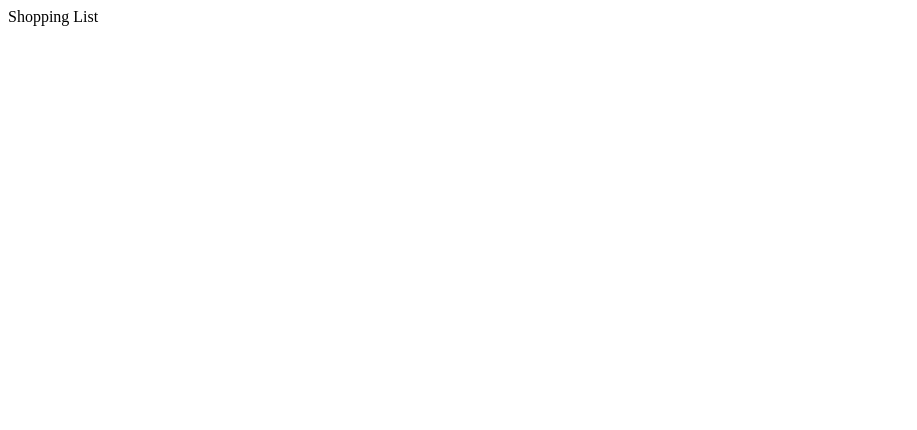
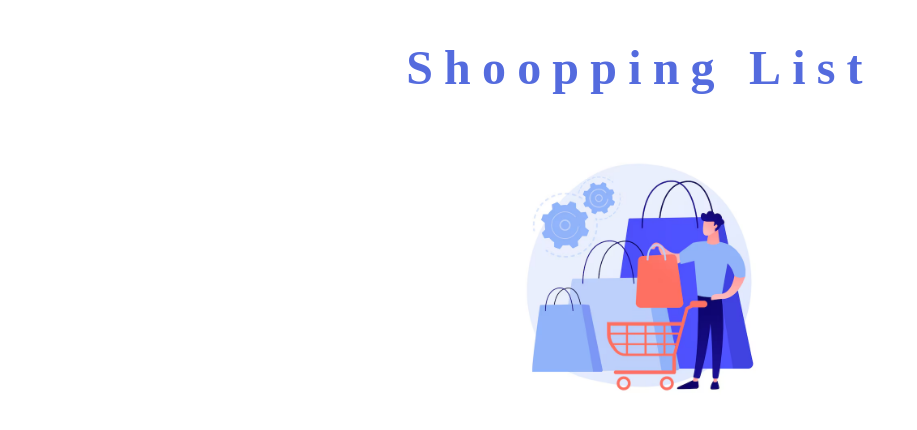
Before and after one commit to Tanish866/ShoppingList, a React (Vite) app: page / in a window 1280 px wide. Shown: the top 430 px of the page, without its empty margins (0-917 px from the left). Built offline with nearby package versions, Linux system fonts and the light colour scheme.

Commit message:
Added header to our shopping list

```diff
--- a/src/App.css
+++ b/src/App.css
@@ -0,0 +1,3 @@
+:root{
+  --light-purple: #546bde;
+}
--- a/src/App.jsx
+++ b/src/App.jsx
@@ -1,10 +1,11 @@
 import './App.css'
+import ShoppingList from './components/ShoppingList/ShoppingList'
 
 function App() {
 
   return (
     <>
-        Shopping List
+      <ShoppingList/>
     </>
   )
 }
--- /dev/null
+++ b/src/components/Header/Header.css
@@ -0,0 +1,20 @@
+.header-wrapper{
+    display: flex;
+    justify-content: center;
+    align-items: center;
+    flex-direction: column;
+}
+
+.header-text{
+    letter-spacing: 0.7rem;
+    font-size: 3rem;
+    color: var(--light-purple);
+}
+.header-image-wrapper{
+    width: 300px;
+    height: 300px;
+}
+.header-image{
+    max-width: 100%;
+    max-height: 100%;
+}
--- /dev/null
+++ b/src/components/Header/Header.jsx
@@ -0,0 +1,20 @@
+import HeaderImage from '../../assets/Header_image.avif';
+import './Header.css';
+
+function Header(){
+    return (
+        <div className='header-wrapper'>
+
+            <h1 className='header-text'>
+                Shoopping List
+            </h1>
+            <div className='header-image-wrapper'>
+                <img className='header-image'
+                    src={HeaderImage}
+                />
+            </div>
+
+        </div>
+    )
+}
+export default Header;
--- /dev/null
+++ b/src/components/ShoppingList/ShoppingList.jsx
@@ -0,0 +1,10 @@
+import Header from "../Header/Header";
+
+function ShoppingList(){
+    return (
+        <>
+            <Header/>
+        </>
+    )
+}
+export default ShoppingList;
```
Also changed, not shown: src/assets/Header_image.avif (added).
